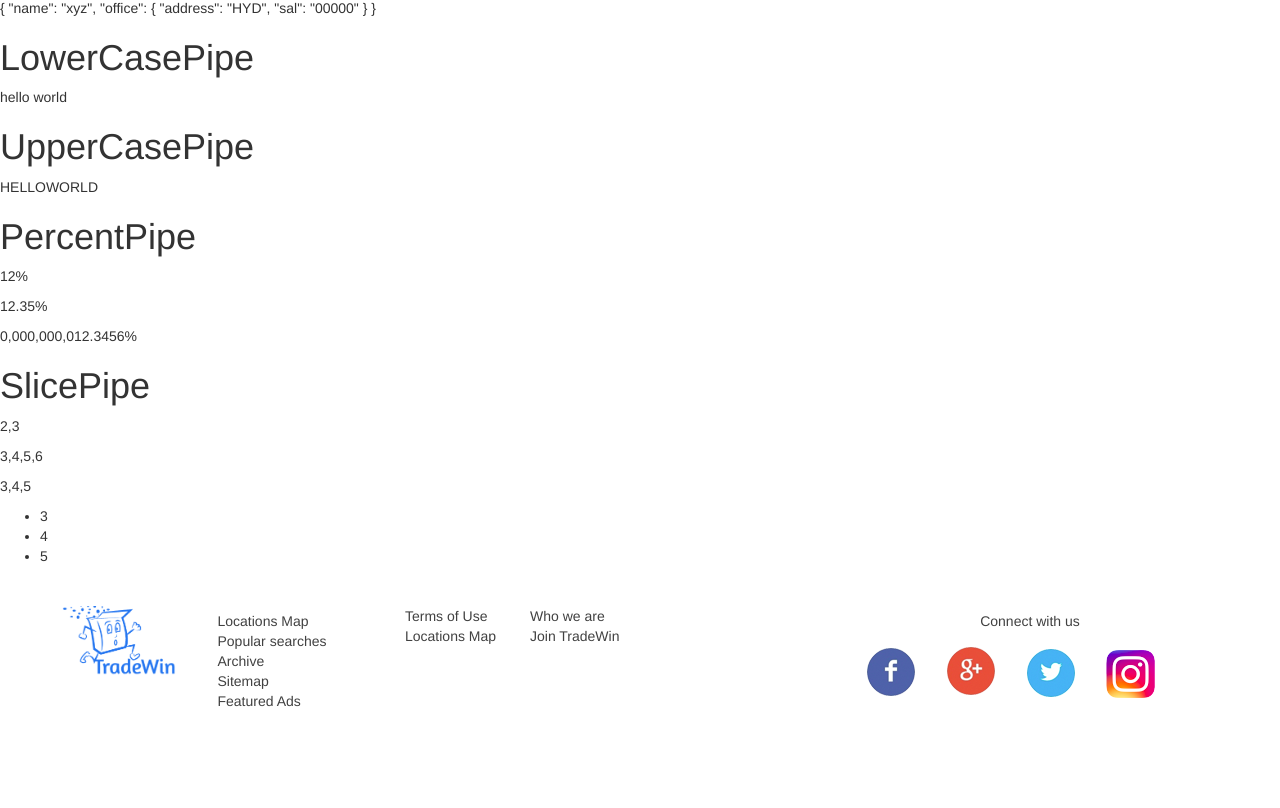
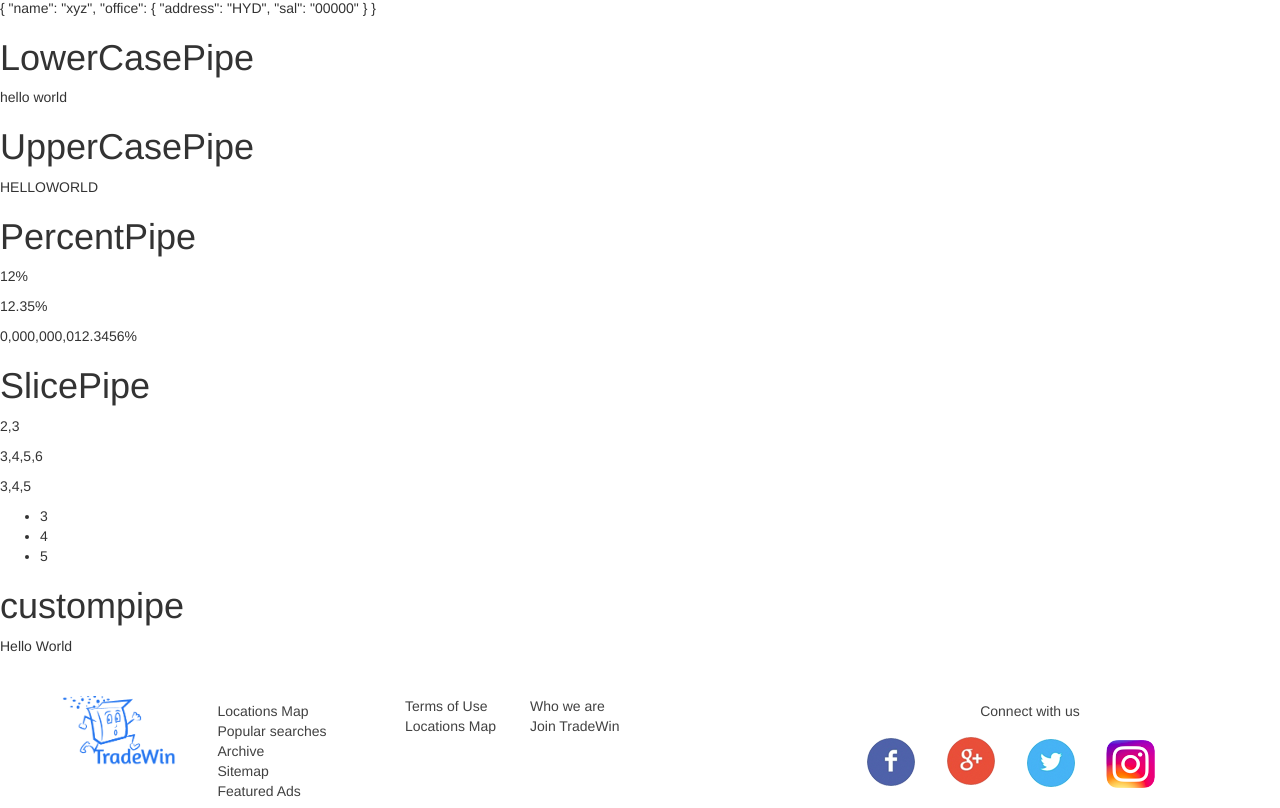
Before and after one commit to Kadalitejaswi/tradewin-frontend-wahid, an Angular app: page /sample in a window 1280 px wide. Shown: the part 1352-2160 px from the top of the page. Before the commit the page ends 2070 px from the top, so only its background shows below. Built offline with nearby package versions, Linux system fonts and the light colour scheme; no server answers.

Commit message:
generating custom pipe

```diff
--- a/src/app/app.module.ts
+++ b/src/app/app.module.ts
@@ -32,6 +32,7 @@ import { AuthGuard } from './auth.guard';
 import { TokenInterceptorService } from './token-interceptor.service';
 import { SampleComponent } from './sample/sample.component';
 import { CustomDirective } from './custom.directive';
+import { CustomPipe } from './pipe/custom.pipe';
 
 
 @NgModule({
@@ -59,6 +60,7 @@ import { CustomDirective } from './custom.directive';
     CartComponent,
     SampleComponent,
     CustomDirective,
+    CustomPipe,
   ],
   imports: [
     BrowserModule,
--- /dev/null
+++ b/src/app/pipe/custom.pipe.ts
@@ -0,0 +1,14 @@
+import { Pipe, PipeTransform } from '@angular/core';
+
+@Pipe({
+  name: 'custom'
+})
+export class CustomPipe implements PipeTransform {
+
+  transform(value: any, args?: any): any {
+    console.log(value);
+
+    return value.substring(0,1).toUpperCase()+value.substring(1);
+  }
+
+}
--- a/src/app/sample/sample.component.html
+++ b/src/app/sample/sample.component.html
@@ -135,3 +135,10 @@
     </ul>
   </div>
 </div>
+<!-- custompipe -->
+<div class="card card-block">
+  <h1 class="card-title">custompipe</h1>
+  <div class="card-text">
+    <p>{{ 'hello World' | custom }}</p>
+  </div>
+</div>
```
Also changed, not shown: 1 other file (tests, documents, lock files or other folders).
